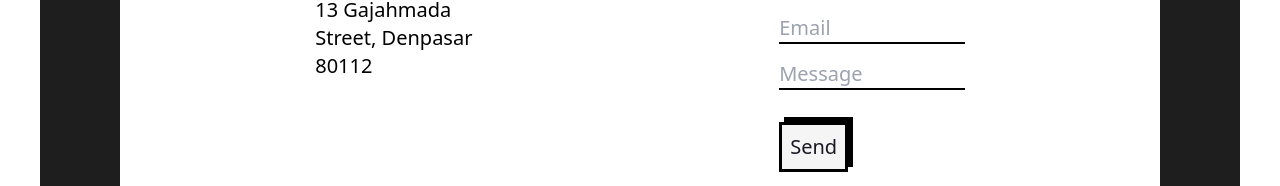
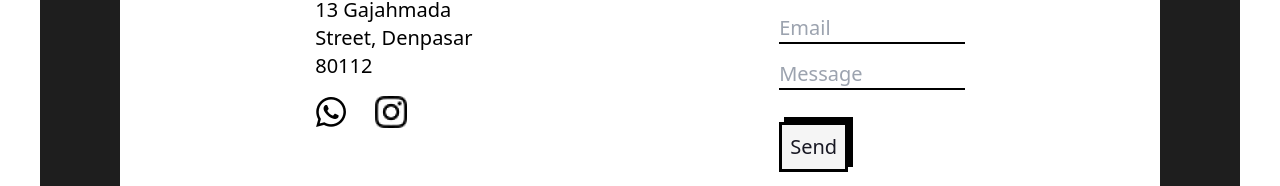
Before and after one commit to revou-fsse-1/w22-group-react-group-b, a Next.js app: page / in a window 1280 px wide. Shown: the part 1668-1854 px from the top of the page. Built offline with nearby package versions, Linux system fonts and the light colour scheme.

Commit message:
Add WhatsApp and Instagram logos to Contact page

```diff
--- a/pages/Contact.tsx
+++ b/pages/Contact.tsx
@@ -1,6 +1,9 @@
 import React from "react";
 import { Element } from "react-scroll";
 import SlidingImage from "./components/slidingImage";
+import Image from "next/image";
+import whatsappLogo from "../public/whatsapp-logo.png";
+import instagramLogo from "../public/instagram-logo.png";
 
 const Contact = () => {
 	return (
@@ -18,6 +21,20 @@ const Contact = () => {
 							<p>+62 361 123 4567</p>
 							<p>13 Gajahmada Street, Denpasar</p>
 							<p>80112</p>
+							<div className="mt-4 flex flex-row gap-7">
+								<Image
+									src={whatsappLogo}
+									alt="WhatsApp Logo"
+									width={32}
+									height={32}
+								/>
+								<Image
+									src={instagramLogo}
+									alt="Instagram Logo"
+									width={32}
+									height={32}
+								/>
+							</div>
 						</div>
 						<div className="w-1/5">
 							<p className="mb-5">Or, send us a message:</p>
```
Also changed, not shown: public/instagram-logo.png (added), public/whatsapp-logo.png (added).
